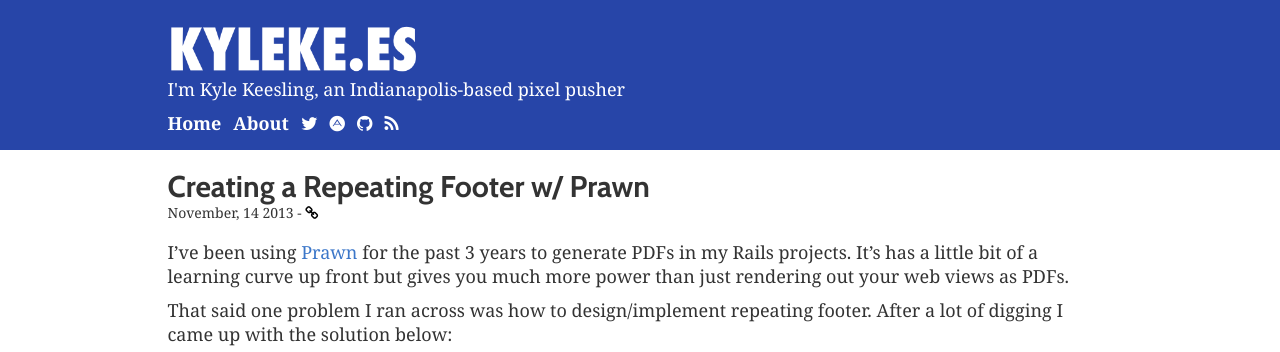
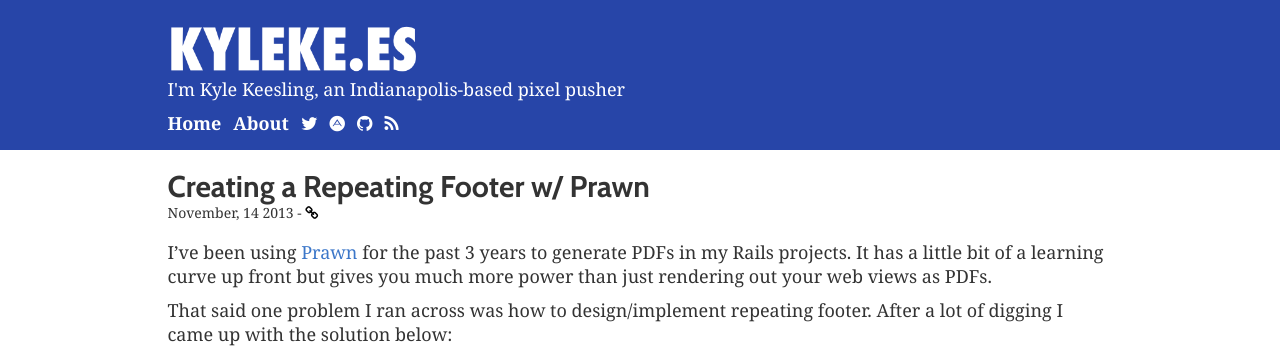
Before and after one commit to kylekeesling/kylekees, a Jekyll site: the page built from _posts/2013-11-14-creating-a-repeating-footer-w-prawn.md, in a window 1280 px wide, cut to the strip 0-352 px from the top of the page. Built offline with Jekyll 4.4.1, drawn with Linux system fonts in a browser that asks for light colours; nearby versions of some CDN libraries; some web fonts are replaced; Markdown is read by kramdown in place of the engine named in the settings.

Commit message:
fixed a typo

```diff
--- a/_posts/2013-11-14-creating-a-repeating-footer-w-prawn.md
+++ b/_posts/2013-11-14-creating-a-repeating-footer-w-prawn.md
@@ -5,7 +5,7 @@ date:       2013-11-14
 categories: rails ruby prawn pdf
 ---
 
-I've been using [Prawn][prawnLink] for the past 3 years to generate PDFs in my Rails projects. It's has a little bit of a learning curve up front but gives you much more power than just rendering out your web views as PDFs.
+I've been using [Prawn][prawnLink] for the past 3 years to generate PDFs in my Rails projects. It has a little bit of a learning curve up front but gives you much more power than just rendering out your web views as PDFs.
 
 That said one problem I ran across was how to design/implement repeating footer. After a lot of digging I came up with the solution below:
 
```
